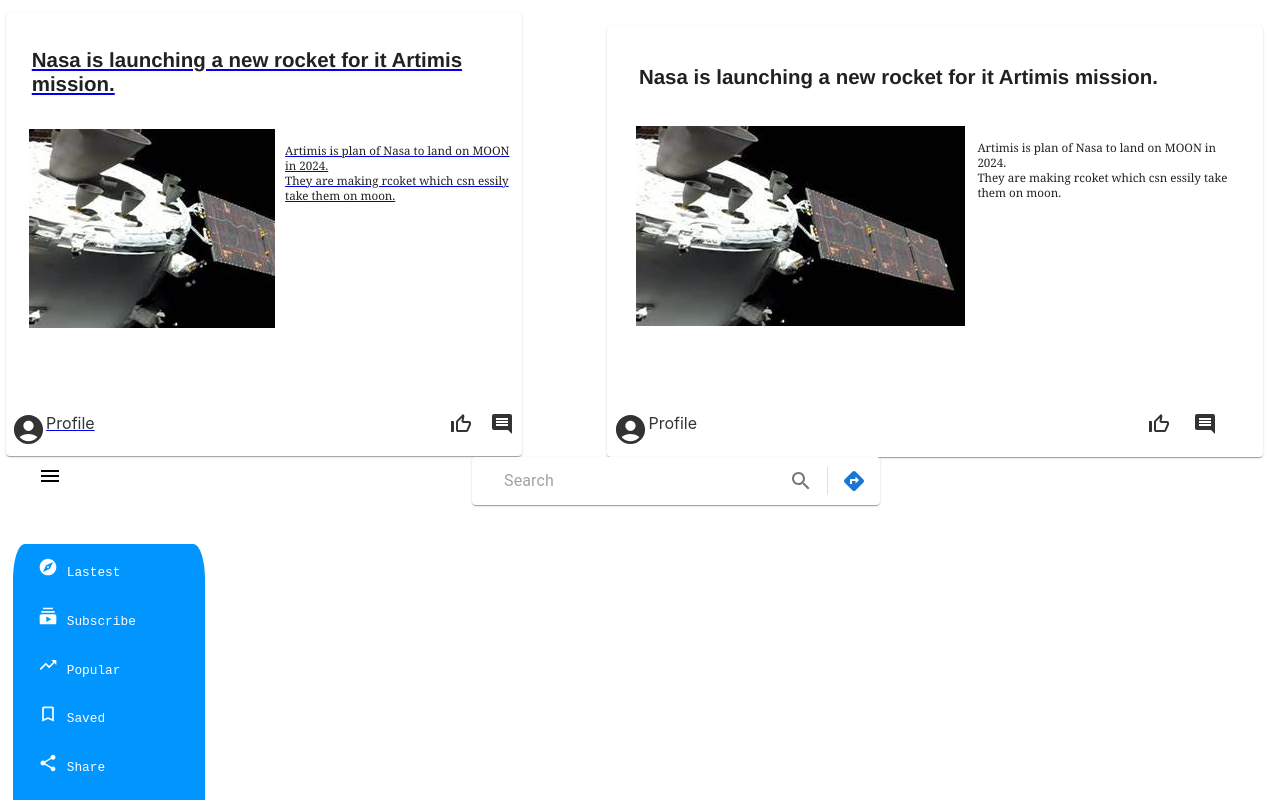
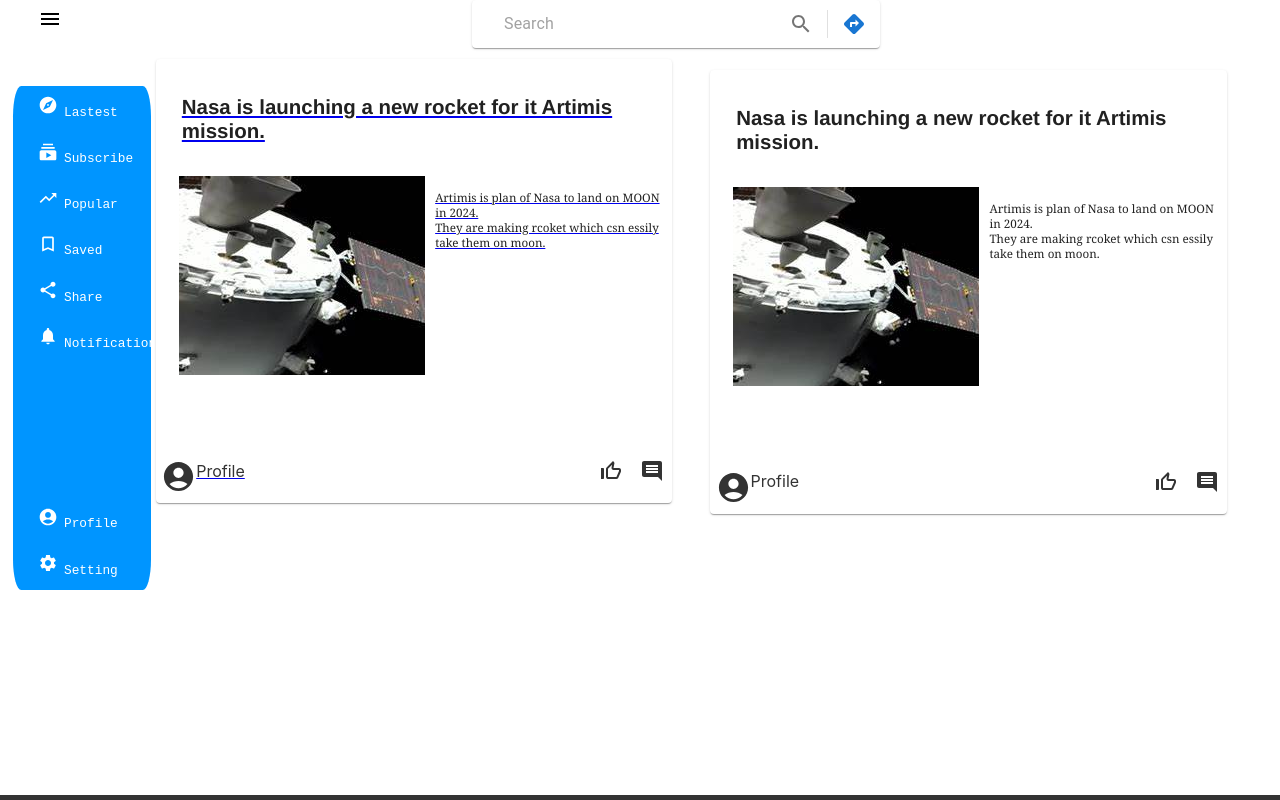
Before and after one commit to Raushankumar-prog/Zealblog, a React (Create React App) app in the folder fronted/: page / in a window 1280 px wide. Shown: the top 800 px of the page. Built offline with nearby package versions, Linux system fonts and the light colour scheme.

Commit message:
updating the routing of left and glance

```diff
--- a/fronted/src/App.js
+++ b/fronted/src/App.js
@@ -9,11 +9,12 @@
   return (
     <div className="hu">
 
- <Routing/>
+
 
  <Heading/>
  <div className="main">
  <Left/>
+ <Routing/>
  <div className="glance">
 
  </div>
```
